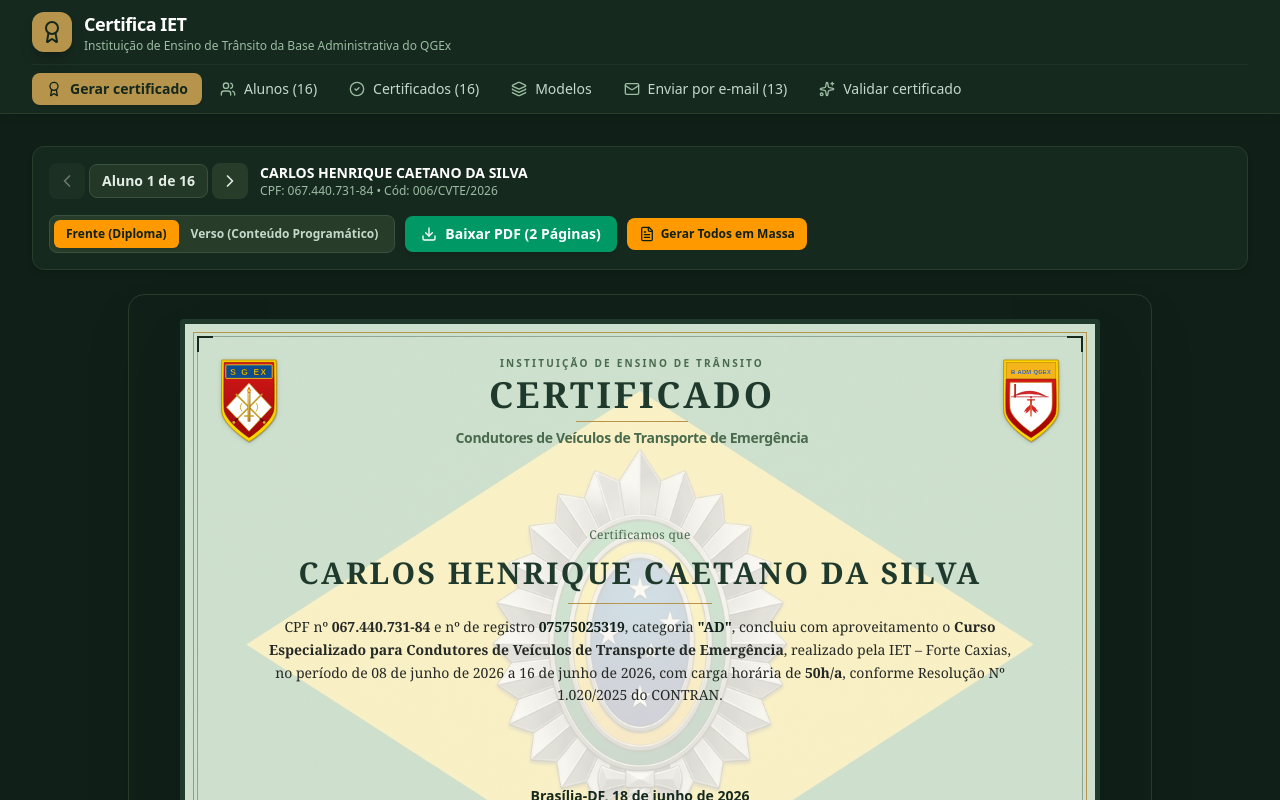
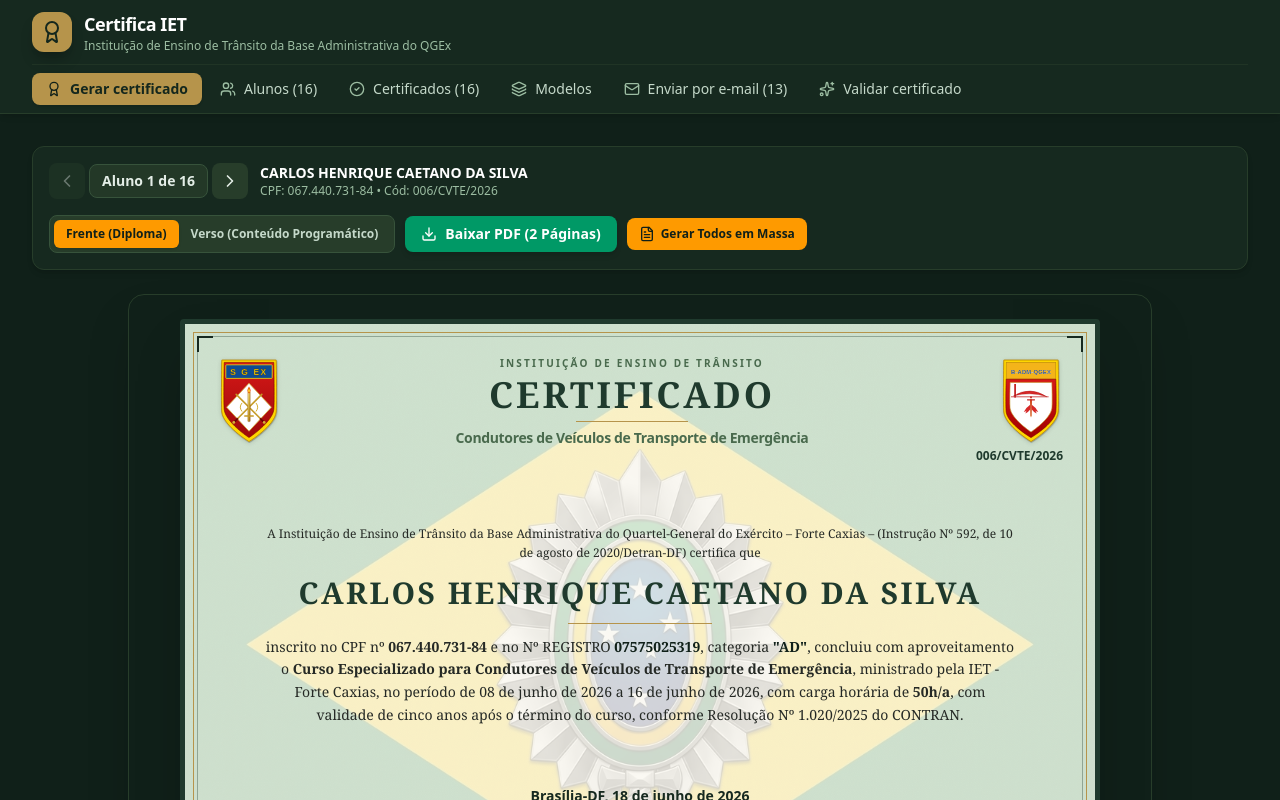
Before and after one commit to ledianefranca-coder/certificados, a React (Vite) app: page / in a window 1280 px wide. Shown: the top 800 px of the page. Built offline with nearby package versions, Linux system fonts and the light colour scheme.

Commit message:
Corrige texto, curso e código do certificado

```diff
--- a/src/components/CertificatePreview.tsx
+++ b/src/components/CertificatePreview.tsx
@@ -230,19 +230,24 @@
                       alt="Brasão B-ADM-QGEX"
                       className="w-12 sm:w-16 h-auto drop-shadow-sm"
                     />
+                    <span className="text-[9px] sm:text-xs font-black text-[#1f3a2d] mt-1 block whitespace-nowrap">
+                      {student.certificateCode}
+                    </span>
                   </div>
                 </div>
               </div>
 
               {/* Main Body Text */}
               <div className="my-auto px-6 sm:px-12 text-center font-serif">
-                <p className="text-[9px] sm:text-xs text-[#496a4d] tracking-wide">Certificamos que</p>
+                <p className="text-[8px] sm:text-[10px] md:text-xs leading-relaxed text-[#252925] max-w-3xl mx-auto">
+                  {template.regulationText} certifica que
+                </p>
                 <h3 className="text-base sm:text-2xl md:text-3xl font-semibold uppercase tracking-[0.08em] text-[#1f3a2d] my-2 sm:my-3">
                   {student.name}
                 </h3>
                 <div className="w-24 sm:w-36 h-px bg-[#b6944b] mx-auto mb-2 sm:mb-3"></div>
                 <p className="text-[9px] sm:text-xs md:text-sm leading-relaxed text-[#252925] max-w-3xl mx-auto">
-                  CPF nº <strong>{student.cpf}</strong> e nº de registro{' '}
+                  inscrito no CPF nº <strong>{student.cpf}</strong> e no Nº REGISTRO{' '}
                   <strong className="font-semibold text-slate-950">
                     {student.registrationNumber}
                   </strong>
@@ -252,11 +257,11 @@
                   </strong>
                   , concluiu com aproveitamento o{' '}
                   <strong>Curso Especializado para {template.courseTitle}</strong>
-                  , realizado pela IET – Forte Caxias, no período de{' '}
+                  , ministrado pela IET - Forte Caxias, no período de{' '}
                   <span>
                     {student.periodStart} a {student.periodEnd}
                   </span>
-                  , com carga horária de <strong>{student.workload}</strong>, conforme {template.legalResolution}.
+                  , com carga horária de <strong>{student.workload}</strong>, com validade de cinco anos após o término do curso, conforme {template.legalResolution}.
                 </p>
               </div>
 
```
